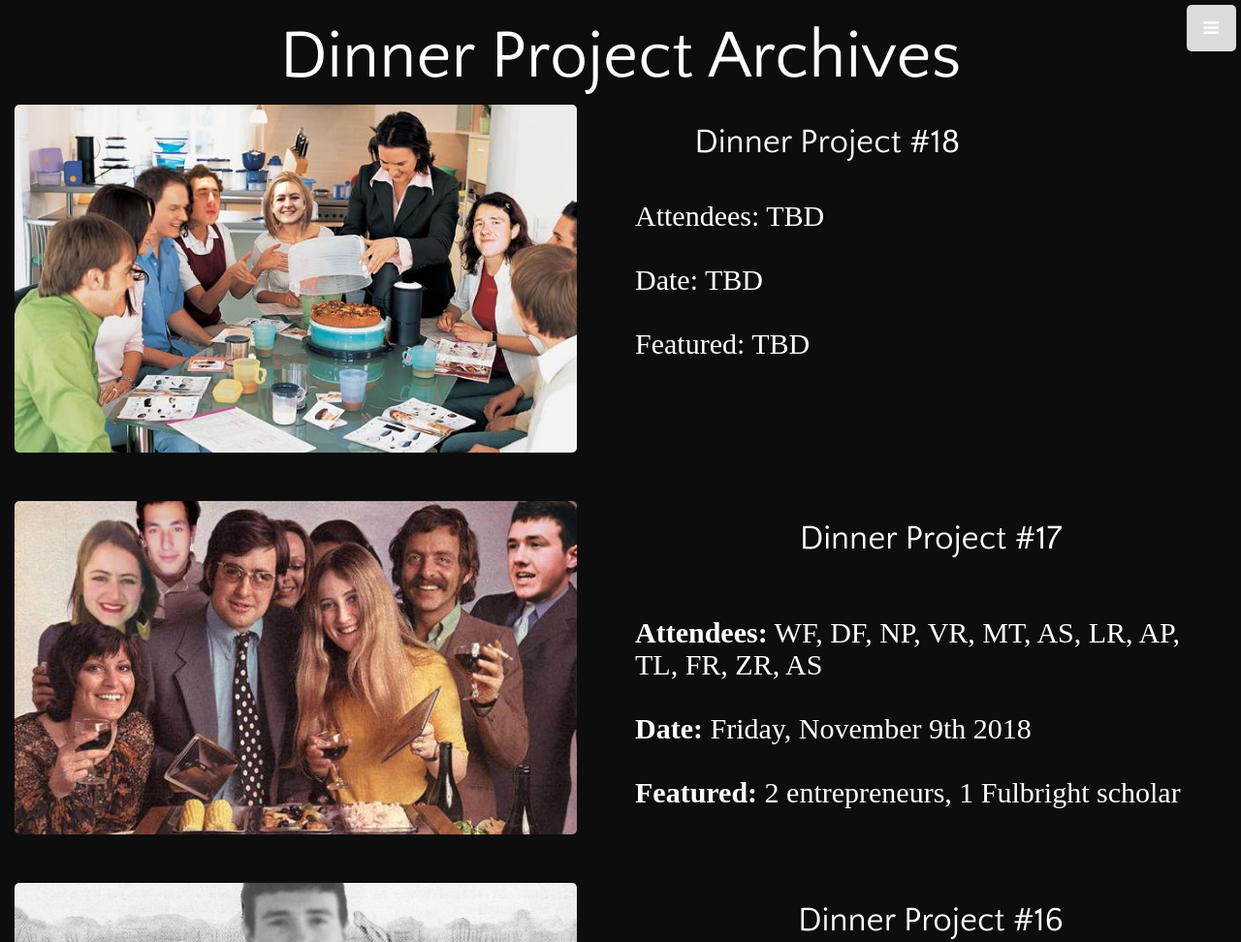
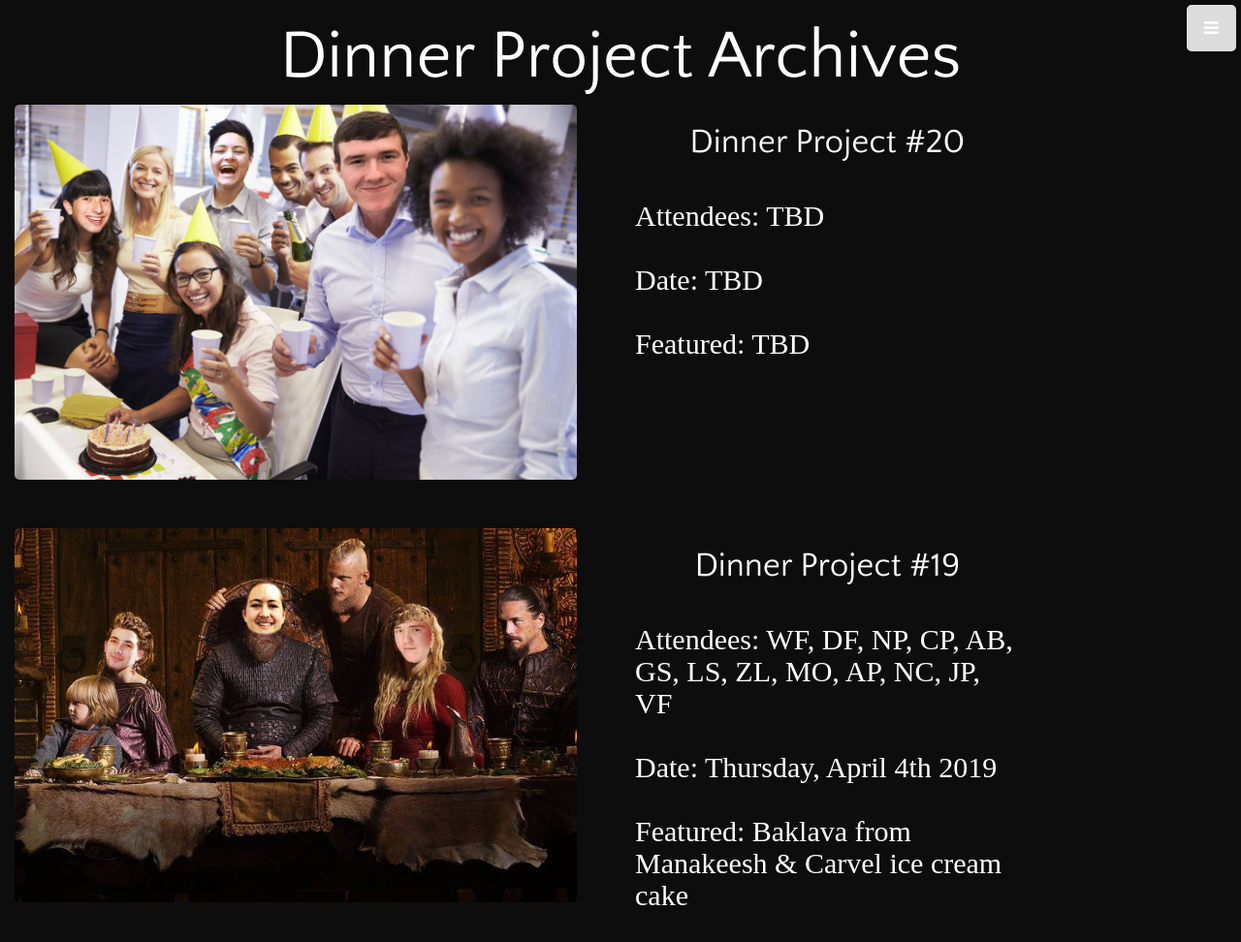
Before and after one commit to naomipohl/dinner-project, a plain HTML site: page archives.html in a window 1280 px wide. Shown: the top 972 px of the page at 97% size. Drawn offline with Linux system fonts and the light colour scheme; a web font is replaced by a local one.

Commit message:
update dinner archives

```diff
--- a/archives.html
+++ b/archives.html
@@ -64,6 +64,39 @@
             </div>
         </div>
 
+        <!-- -->
+             <div class="container" style="margin-bottom:50px;">
+                    <div class="row">
+                        <div class="col-md-6" >
+                            <img src="images/fb_20.jpg" class="archives-images img-responsive">
+                        </div>
+
+                        <div class="col-md-4">
+                            <h1 style="text-align:center; font-size:35px" class="quattro-sans">Dinner Project #20</h1>
+                            <h2 style="color:white; margin-top:10%;">Attendees: TBD<br><br>
+                            Date: TBD<br><br>
+                            Featured: TBD</h2>
+                        </div>
+                    </div>
+            </div>
+
+        <!-- -->
+             <div class="container" style="margin-bottom:50px;">
+                    <div class="row">
+                        <div class="col-md-6" >
+                            <img src="images/fb_19.jpg" class="archives-images img-responsive">
+                        </div>
+
+                        <div class="col-md-4">
+                            <h1 style="text-align:center; font-size:35px" class="quattro-sans">Dinner Project #19</h1>
+                            <h2 style="color:white; margin-top:10%;">Attendees: WF, DF, NP, CP, AB,
+                                GS, LS, ZL, MO, AP, NC, JP, VF <br><br>
+                            Date: Thursday, April 4th 2019<br><br>
+                            Featured: Baklava from Manakeesh &amp; Carvel ice cream cake</h2>
+                        </div>
+                    </div>
+            </div>
+
             <!-- -->
              <div class="container" style="margin-bottom:50px;">
                     <div class="row">
@@ -73,9 +106,10 @@
 
                         <div class="col-md-4">
                             <h1 style="text-align:center; font-size:35px" class="quattro-sans">Dinner Project #18</h1>
-                            <h2 style="color:white; margin-top:10%;">Attendees: TBD<br><br>
-                            Date: TBD<br><br>
-                            Featured: TBD</h2>
+                            <h2 style="color:white; margin-top:10%;">Attendees: WF, DF, NP, AA, NH,
+                                PB, NL, DM, ZL, SP, JM, RL, NF<br><br>
+                            Date: Thursday, January 31st 2019<br><br>
+                            Featured: Homemade roasted veggies with spicy yogurt dip and an olive oil cake #eatingwell</h2>
                         </div>
                     </div>
             </div>
```
Also changed, not shown: images/fb_19.jpg (added), images/fb_20.jpg (added), 2 other files.
